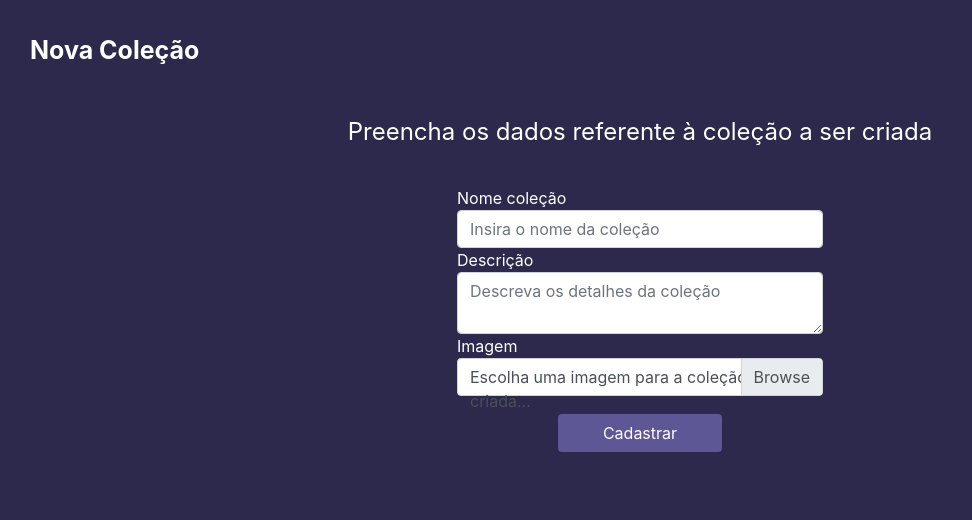
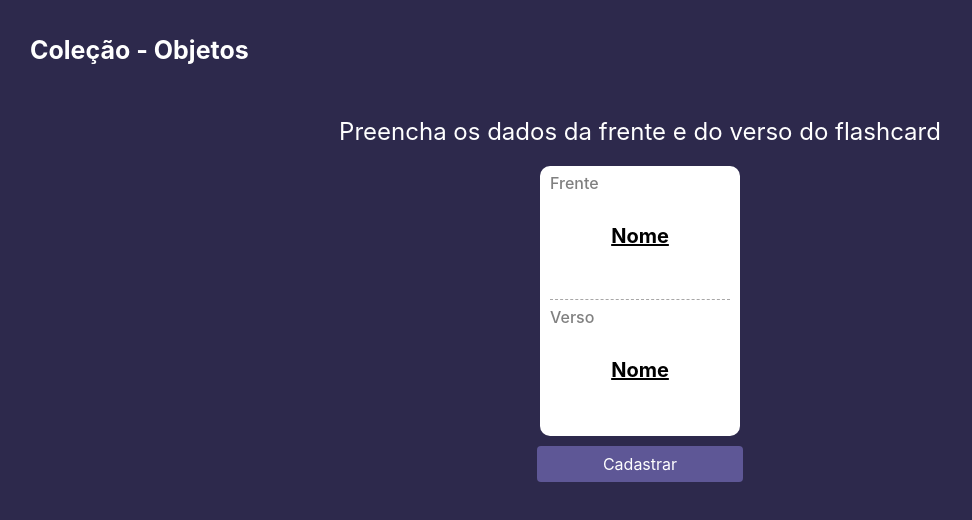
Before and after one commit to VinnenLM/prog-web-1-reactjs, a React (Create React App) app: page / in a window 1280 px wide. Shown: the top 520 px of the page, without its empty margins (0-972 px from the left). Built offline with nearby package versions, Linux system fonts and the light colour scheme.

Commit message:
Criação da página novo-cartão

```diff
--- a/src/index.js
+++ b/src/index.js
@@ -1,6 +1,6 @@
 import React from 'react';
 import ReactDOM from 'react-dom/client';
-import App from '../src/view/nova-colecao';
+import App from '../src/view/novo-cartao';
 
 const root = ReactDOM.createRoot(document.getElementById('root'));
 root.render(
--- a/src/view/novo-cartao/index.js
+++ b/src/view/novo-cartao/index.js
@@ -1,10 +1,31 @@
 import React from "react";
+import './novo-cartao.css'
 
 function Login() {
     return(
-        <h1>
-            Um conteúdo ae
-        </h1>
+        <main>
+        <div class="container-principal">
+            <span>Coleção - Objetos</span>
+
+            <div class="titulo">
+                <h3>Preencha os dados da frente e do verso do flashcard</h3>
+            </div>
+
+            <div class="cartao">
+                <span>Frente</span>
+                <div class="cartao-frente">
+                    <input value="Nome"></input>
+                </div>
+                <div class="separacao"></div>
+                <span>Verso</span>
+                <div class="cartao-verso">
+                    <input value="Nome"></input>
+                </div>
+            </div>
+
+            <button class="btn btn-default d-flex" id="salvar">Cadastrar</button>
+        </div>
+    </main>
     )
 }
 
--- /dev/null
+++ b/src/view/novo-cartao/novo-cartao.css
@@ -0,0 +1,111 @@
+body, html {
+    background-color: #2d294c;
+    color: white;
+}
+
+.header {
+    background-color: #413d5d;
+    vertical-align: middle;
+    padding: 15px;
+}
+
+.header__menu {
+    display: flex;
+    justify-content: space-between;
+    margin: 0 20px;
+}
+
+.logo > span{
+    font-weight: bold;
+    font-size: 20px;
+    margin-left: 5px;
+    vertical-align: middle;
+}
+
+.logo > img {
+    width: 25px;
+}
+
+.opcoes > a{
+    line-height: 2rem;
+    color: white;
+}
+
+.minhas-colecoes {
+    margin-right: 20px;
+}
+
+.container-principal {
+    margin-top: 2rem;
+    margin-left: 30px;
+    margin-right: 30px;
+}
+
+.container-principal>span {
+    font-weight: bold;
+    font-size: 25px;
+    margin-bottom: 5px;
+}
+
+.titulo {
+    text-align: center;
+    margin-top: 3rem;
+    margin-bottom: 20px;
+}
+
+h3 {
+    font-size: 1.5rem;
+    font-weight: 400;
+}
+
+.cartao {
+    margin: 0 auto;
+    background-color: white;
+    color: black;
+    border-radius: 10px;
+    width: 200px;
+    height: 270px;
+    font-weight: bold;
+    padding: 5px 0;
+}
+
+.cartao-frente, .cartao-verso {
+    font-size: 20px;
+    text-decoration: underline;
+    text-align: center;
+    height: 40%;
+    padding: 25px;
+}
+
+.separacao {
+    border-bottom: 1px dashed rgb(168, 167, 167);
+    margin: 0 auto 5px auto;
+    width: 90%;
+}
+
+.cartao>span {
+    margin-left: 10px;
+    font-size: 16px;
+    font-weight: 450;
+    color: grey;
+}
+
+input{
+    width: 100%;
+    text-align: center;
+    font-weight: bold;
+    border: none;
+    text-decoration: underline;
+}
+
+.btn {
+    background-color: #5e5796 !important;
+    padding: 5px 20px;
+    color: white;
+}
+
+#salvar {
+    margin: 10px auto;
+    padding-left: 65px;
+    padding-right: 65px;
+}
```
Also changed, not shown: src/view/novo-cartao/novao-cartao.css (deleted).
